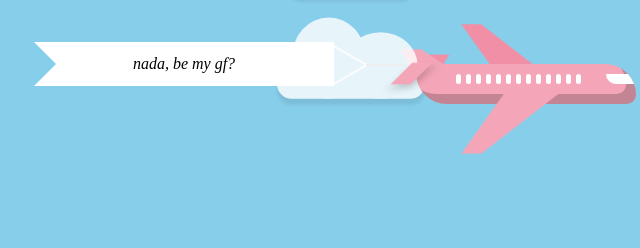
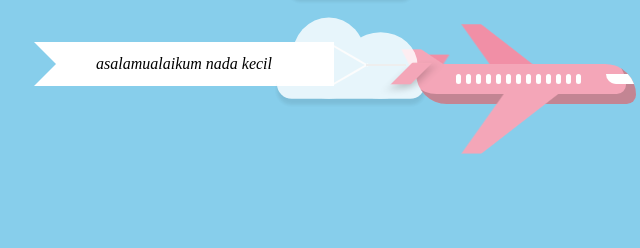
Before and after one commit to Iqballzzr/da, a plain HTML site: page index.html in a window 1280 px wide. Shown: the part 336-584 px from the top of the page, 149-789 px from the left. Drawn offline with Linux system fonts and the light colour scheme.

Commit message:
Update index.html

```diff
--- a/index.html
+++ b/index.html
@@ -27,7 +27,7 @@
     <div class="banner-container">
         <i class="rope"></i>
         <i class="banner">
-         nada, be my gf?
+         asalamualaikum nada kecil
         <i class="triangle"></i>
     </i>
     </div>
```
